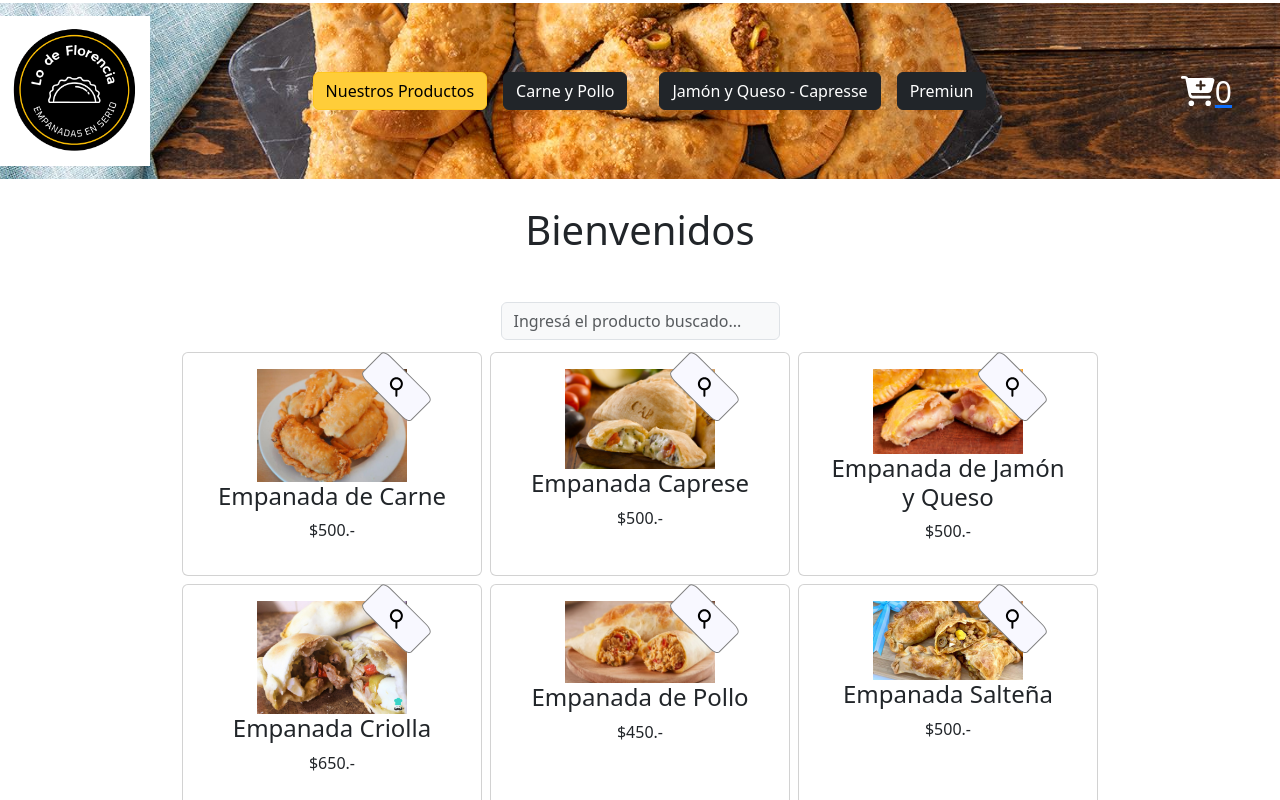
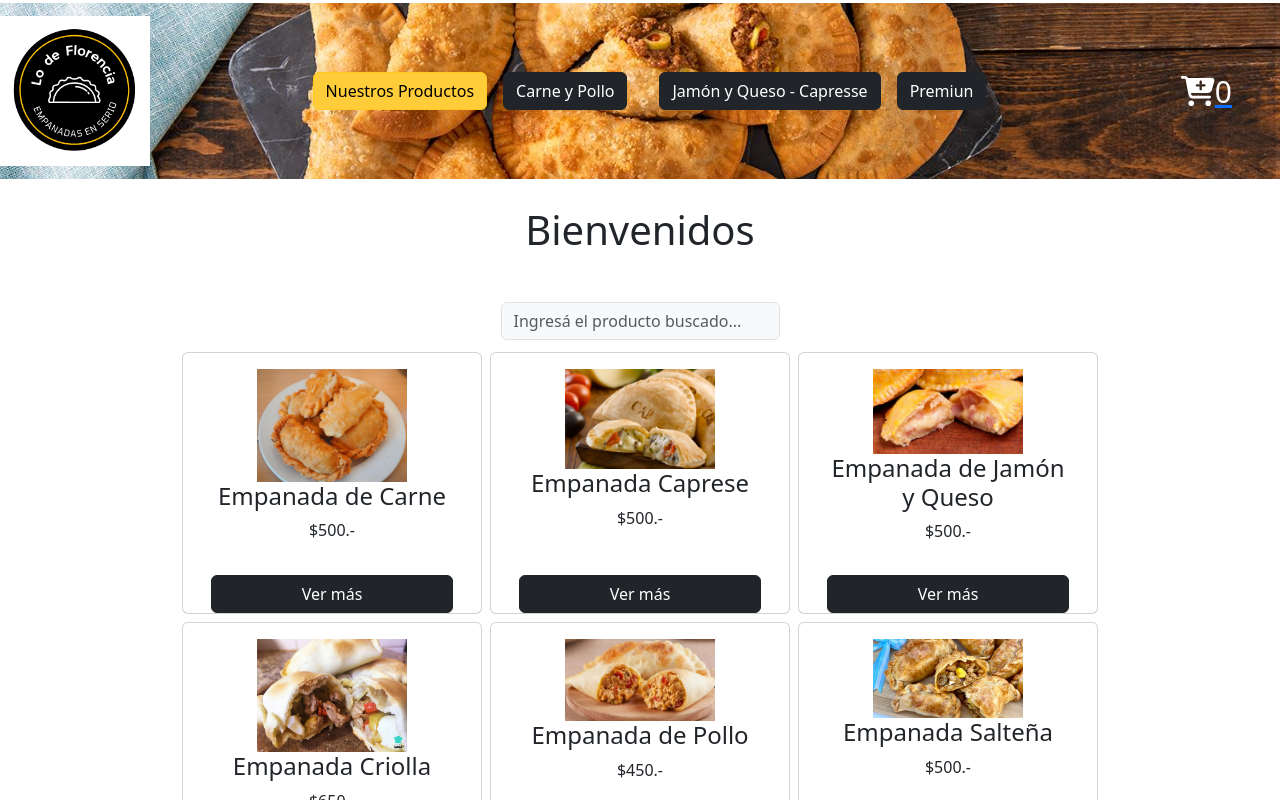
Before and after one commit to mariaFlorenciaMerzario/reactCorderCartTwo-github.pages, a React (Create React App) app: page /reactCoder.github.io/build/category/item/1 in a window 1280 px wide. Shown: the top 800 px of the page. Built offline with nearby package versions, Linux system fonts and the light colour scheme.

Commit message:
change product

```diff
--- a/src/App.js
+++ b/src/App.js
@@ -19,6 +19,7 @@ import ItemListCategory from './Components/Container/ItemListCategory/ItemListCa
 import Navbar from './Components/Navbar/Navbar';
 import { CarProvider } from './Context/CartContext';
 import Checkout from './Components/Checkout/Checkout';
+import ItemDetail from './Components/Container/ItemDetail';
 function App() {
   return (
     <div className="App">
@@ -31,6 +32,7 @@ function App() {
         <Route path='/reactCoder.github.io/build/category/item/:itemId' element={<Container />}/>
         <Route path='/reactCoder.github.io/build/cart' element={<Cart />}/>
         <Route path='/reactCoder.github.io/build/checkout' element={<Checkout/>}/>
+        <Route path='/reactCoder.github.io/build/itemDetail/:id' element={<ItemDetail/>}/>
         <Route path='/reactCoder.github.io/build/:*' element={<h1>Not found</h1>}/>
 
       </Routes>
--- a/src/Components/Container/Card.jsx
+++ b/src/Components/Container/Card.jsx
@@ -10,16 +10,18 @@ import 'react-tooltip/dist/react-tooltip.css'
 import { Tooltip } from 'react-tooltip'
 import { getProductById } from '../../json';
 import ItemDetail from './ItemDetail';
-import Products from './Products';
+import { NavLink } from 'react-router-dom';
 
+import { useParams } from "react-router-dom"
 
 const Card = (props) => {
+  let {productId} = useParams()
   let subtitle;
   const [modalIsOpen, setIsOpen] = useState(false);
   const [product, setProduct] = useState(null);
 
  useEffect(()=>{
-      getProductById(props.id)
+      getProductById(productId)
       .then(response =>{
         setProduct(response)
       })
@@ -43,25 +45,26 @@ const Card = (props) => {
       <div className="card m-1"style={{width: '300px'}}>
           <div className="card-body " id='yourAppElement'>
           <img src={require('../Assets/'+props.image)} style={{width: '150px'}}alt={props.name}/>
-            <button
+            {/* <button
                 onClick={()=>{openModal()}}
                 data-tooltip-id="my-tooltip"
                 data-tooltip-content="Ver más"
                 className='verMas'>
                 <FontAwesomeIcon className="mx-2" icon={faMagnifyingGlass} />
-            </button>
-          <Tooltip
+            </button> */}
+          {/* <Tooltip
             id="my-tooltip"
             effect="float"
             className='tooltip'
-          />
+          /> */}
             <p className="h4">{props.name} </p >
             <p>${props.price}.-</p>
            <div className='d-flex justify-content-center'>
       </div>
     </div>
 
-      { modalIsOpen === true?<Products{...product } stock={10}/>:''}
+      {/* { modalIsOpen === true? <ItemDetail{...product } stock={10}/>:''} */}
+     <NavLink to={'/reactCoder.github.io/build/itemDetail/${...product.id}'} className="btn btn-dark mx-3">Ver más</NavLink>
   </div>
     )
 }
--- a/src/Components/Container/ItemDetail.jsx
+++ b/src/Components/Container/ItemDetail.jsx
@@ -4,10 +4,11 @@ import { Link, NavLink } from 'react-router-dom'
 import ItemCount from './ItemCount/ItemCount'
 import {CartContext} from '../../Context/CartContext'
 
+
 const ItemDetail = ({id, name, price, description, image, quantity , stock}) => {
     const [quantityAdded, setQuantityAdded] = useState(0)
     const {addItem}= useContext(CartContext)
-
+    //
     const handleOnAdd = (quantity) =>{
         const item = {
             id, name, price
--- a/src/Components/Container/Products.jsx
+++ b/src/Components/Container/Products.jsx
@@ -1,6 +1,5 @@
 import React from 'react'
 import ItemDetail from './ItemDetail'
-import { NavLink } from 'react-router-dom'
 
 const Products = ({product}) => {
   return (
```
